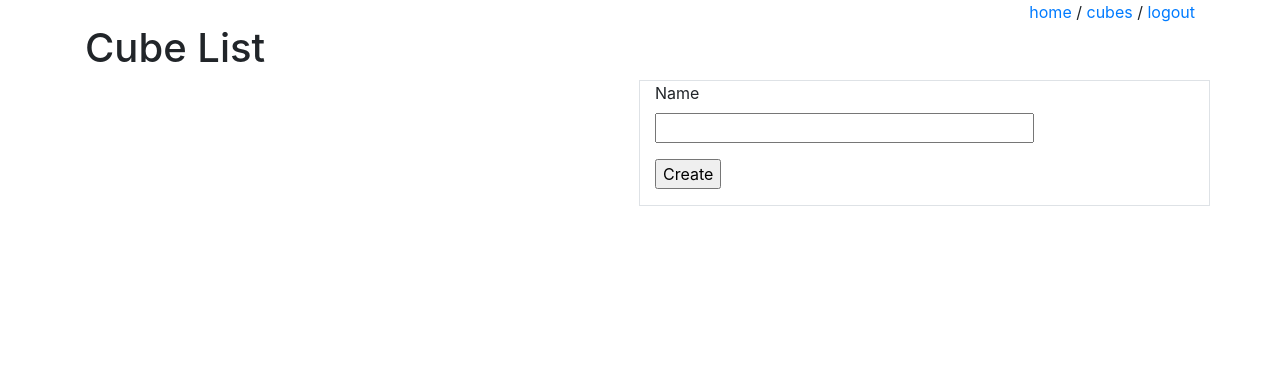
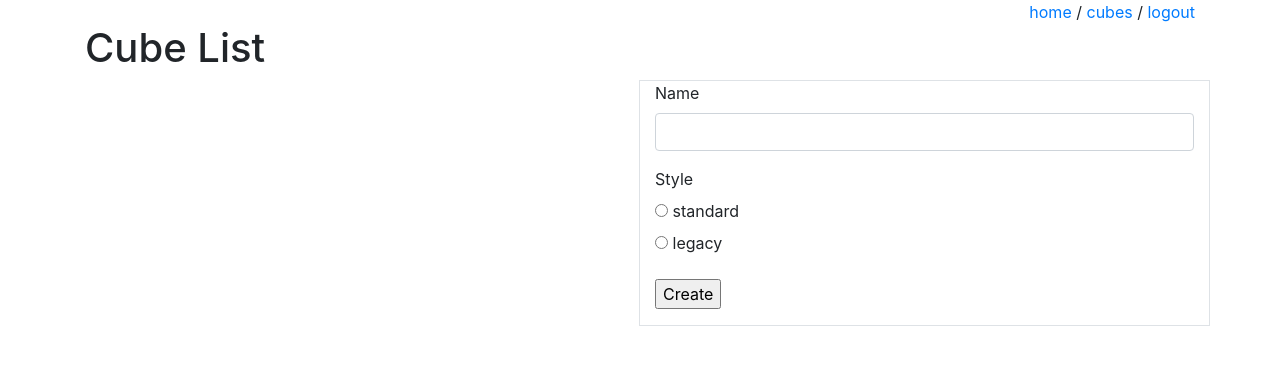
Before and after one commit to dennishorte/cube-legacy-online, a Flask app: page /cubes in a window 1280 px wide. Shown: the top 365 px of the page. Run offline with Flask 2, Linux system fonts and the light colour scheme; the visitor is signed in with stand-in values (Sample User, id 1); data that the repository does not hold is empty; parts of the project's set-up code (start-up, migrations or seed data) failed here and were passed over; some libraries are stand-ins or nearby versions.

Commit message:
Add the idea of cube style (standard or legacy)

```diff
--- a/app/forms.py
+++ b/app/forms.py
@@ -2,6 +2,7 @@ from flask_wtf import FlaskForm
 from wtforms import BooleanField
 from wtforms import IntegerField
 from wtforms import PasswordField
+from wtforms import RadioField
 from wtforms import SelectField
 from wtforms import SelectMultipleField
 from wtforms import StringField
@@ -35,6 +36,7 @@ class LoginForm(FlaskForm):
 
 class NewCubeForm(FlaskForm):
     name = StringField('Name', validators=[DataRequired()])
+    style = RadioField('Style', validators=[DataRequired()], choices=['standard', 'legacy'])
     submit = SubmitField('Create')
 
 
--- a/app/models/cube.py
+++ b/app/models/cube.py
@@ -9,6 +9,11 @@ from app.models.user import *
 class CubeEditType(enum.Enum):
     add = 0
     remove = 1
+
+
+class CubeStyle(enum.Enum):
+    standard = 1
+    legacy = 2
 
 
 class BaseCard(db.Model):
@@ -36,6 +41,7 @@ class Cube(db.Model):
     name = db.Column(db.String(64))
     active = db.Column(db.Boolean, index=True, default=True)
     timestamp = db.Column(db.DateTime, index=True, default=datetime.utcnow)
+    style = db.Column(db.Enum(CubeStyle))
 
     # Foreign Keys
     created_by_id = db.Column(db.Integer, db.ForeignKey('user.id'))
--- a/app/routes.py
+++ b/app/routes.py
@@ -78,7 +78,10 @@ def cubes():
             flash('A Cube with the name "{}" already exists.'.format(cube.name))
             return redirect(url_for('cubes'))
 
-        cube = Cube(name=form.name.data)
+        cube = Cube(
+            name=form.name.data,
+            style=form.style.data,
+        )
         db.session.add(cube)
         db.session.commit()
 
--- a/app/templates/cubes.html
+++ b/app/templates/cubes.html
@@ -15,10 +15,14 @@
     <div id="newCube" class="col border">
       <form action="" method="post" novalidate>
         {{ form.hidden_tag() }}
-        <p>
-          {{ form.name.label }}<br>
-          {{ form.name(size=32) }}
-        </p>
+        <div class="form-group">
+          {{ form.name.label }}
+          {{ form.name(class='form-control') }}
+        </div>
+        <div class="form-group">
+          {{ form.style.label }}
+          {{ form.style(class="list-unstyled") }}
+        </div>
         <p>{{ form.submit() }}</p>
       </form>
     </div>
```
Also changed, not shown: app/templates/cube_details.html (+10 -3 lines), migrations/versions/3d4553c215d6_.py (renamed from migrations/versions/a03a21847a70_.py, +4 -3 lines).
